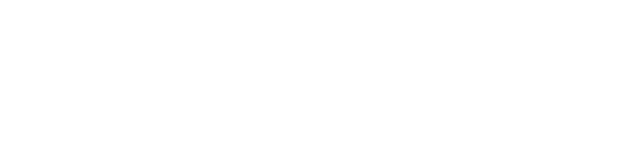
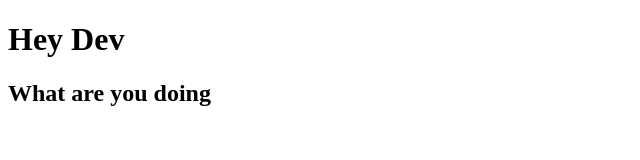
Before and after one commit to Gaurav1222/Projects-Git, a plain HTML site: page index.html in a window 1280 px wide. Shown: the whole page, without its empty margins (0-640 px from the left). Drawn offline with Linux system fonts and the light colour scheme.

Commit message:
ask with dev

```diff
--- a/index.html
+++ b/index.html
@@ -8,4 +8,6 @@
 <body>
 
 </body>
+<h1>Hey Dev</h1>
+<h2>What are you doing</h2>
 </html>
```
